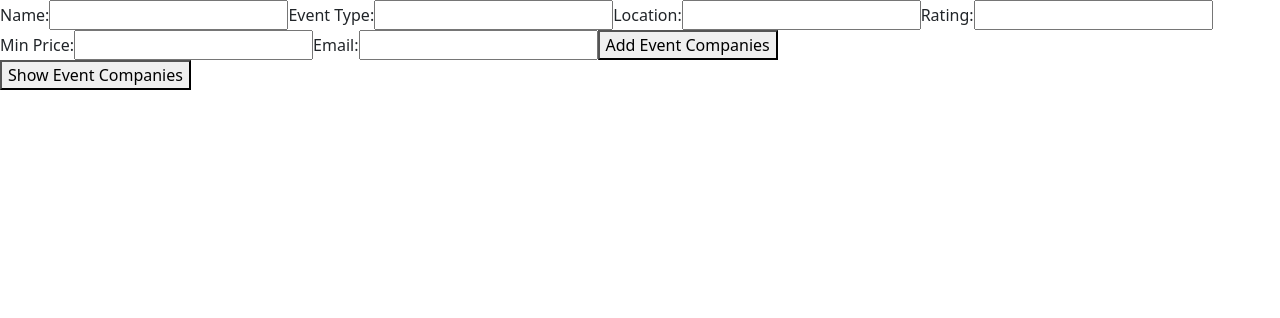
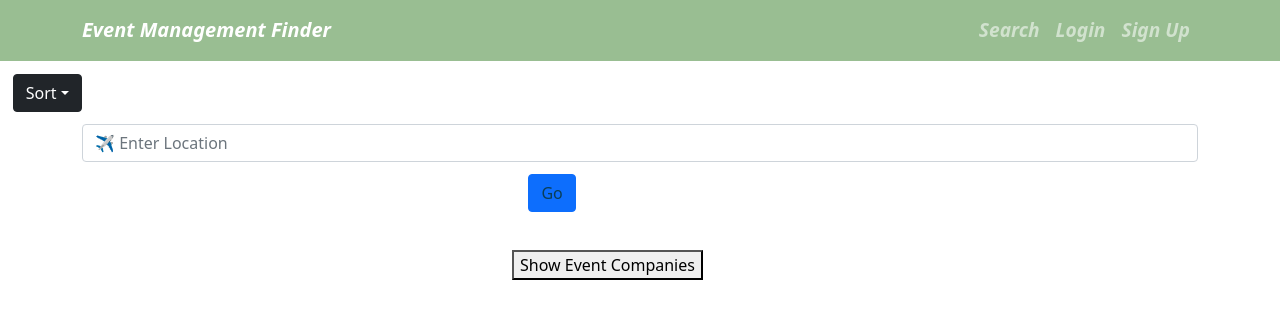
Before and after one commit to ManasaGadepalli/EMHub, a React (Create React App) app in the folder frontend/: page /search in a window 1280 px wide. Shown: the top 318 px of the page. Built offline with nearby package versions, Linux system fonts and the light colour scheme.

Commit message:
Final commit

```diff
--- a/frontend/src/Components/Searchpage/Search.js
+++ b/frontend/src/Components/Searchpage/Search.js
@@ -1,6 +1,12 @@
 //import "./App.css";
 import { useState } from "react";
 import Axios from "axios";
+import { Card } from "react-bootstrap";
+import './styles.css';
+import NavBar from "../Navbar/Navbar";
+import React, { useEffect } from "react";
+import { Dropdown, DropdownButton } from 'react-bootstrap';
+import { Container, Form, Row, Button } from 'react-bootstrap';
 
 function Search() {
     const [comp_name, setName] = useState("");
@@ -9,10 +15,15 @@ function Search() {
     const [rating, setRating] = useState(0);
     const [minprice, setMinPrice] = useState(0);
     const [email, setEmail] = useState("");
+    const [searchBy, setSearchBy] = React.useState('comp_name');
 
     const [newMinPrice, setNewMinPrice] = useState(0);
+    const [searchInput, setSearchInput] = useState(location? location: "")
 
     const [compList, setCompList] = useState([]);
+    const [direction, setDirection] = useState(1)
+
+
 
     const addCompany = () => {
         Axios.post("http://localhost:3001/create", {
@@ -78,90 +89,49 @@ function Search() {
 
     return (
         <div className="App">
-            <div className="information">
-                <label>Name:</label>
-                <input
-                    type="text"
-                    onChange={(event) => {
-                        setName(event.target.value);
-                    }}
-                />
-                <label>Event Type:</label>
-                <input
-                    type="number"
-                    onChange={(event) => {
-                        setType(event.target.value);
-                    }}
-                />
-                <label>Location:</label>
-                <input
-                    type="text"
-                    onChange={(event) => {
-                        setLocation(event.target.value);
-                    }}
-                />
-                <label>Rating:</label>
-                <input
-                    type="text"
-                    onChange={(event) => {
-                        setRating(event.target.value);
-                    }}
-                />
-                <label>Min Price:</label>
-                <input
-                    type="number"
-                    onChange={(event) => {
-                        setMinPrice(event.target.value);
-                    }}
-                />
-                <label>Email:</label>
-                <input
-                    type="text"
-                    onChange={(event) => {
-                        setEmail(event.target.value);
-                    }}
-                />
-                <button onClick={addCompany}>Add Event Companies</button>
-            </div>
+             <NavBar />
+             <div>
+           <DropdownButton className="buttonStyle" title="Sort" variant='dark' >
+            <Dropdown.Item onClick = {() => setDirection(1)}>Low to High</Dropdown.Item>
+            <Dropdown.Item onClick = {() => setDirection(-1)}>High to Low</Dropdown.Item>
+            <Dropdown.Item onClick={(event) => { setSearchBy("event_type")}} >Search by name</Dropdown.Item>
+            <Dropdown.Item onClick={(event) => { setSearchBy("event_type")}} >Rating</Dropdown.Item>
+          </DropdownButton>
+
+            <Container >
+            <Form.Group  controlId='Label'>
+            <Form.Control
+              type='label'
+              onChange={(s) => setSearchInput(s.target.value)}
+              placeholder='✈️ Enter Location' />
+            </Form.Group>
+            <Button className="searchButton"> Go </Button>
+            </Container>
+
+    </div>
             <div className="employees">
-                <button onClick={getCompanies}>Show Event Companies</button>
+
+                <button className="showcompanies"   onClick={getCompanies}>Show Event Companies</button>
 
                 {compList.map((val, key) => {
                     return (
                         <div className="Companies">
-                            <div>
-                                <h3>CompName: {val.comp_name}</h3>
-                                <h3>Event_type: {val.event_type}</h3>
-                                <h3>Location: {val.location}</h3>
-                                <h3>Rating: {val.rating}</h3>
-                                <h3>MinPrice: {val.minprice}</h3>
-                                <h3>Email: {val.email}</h3>
-                            </div>
-                            <div>
-                                <input
-                                    type="text"
-                                    placeholder="2000..."
-                                    onChange={(event) => {
-                                        setNewMinPrice(event.target.value);
-                                    }}
-                                />
-                                <button
-                                    onClick={() => {
-                                        updateMinPrice(val.id);
-                                    }}
-                                >
-                                    {" "}
-                                    Update
-                                </button>
+                            <Card style = {{width: '50vh',margin:'1vh',padding:'1vh',height:'contentfit', marginLeft:'7vh'}}>
+                             <br/>
+                            <Card.Body style = {{color: '#000229', fontSize: '15px',fontFamily: 'Calibri', textAlign:'left',margin:'0vh',padding:'0vh'}}>
+                            <Card.Title style ={{fontWeight:'bold', fontSize:"20px", color: '#0b0b64'}}> {val.comp_name}</Card.Title>
+                                Event_type: {val.event_type}&nbsp;
+                                <br/>
+                                Location: {val.location} &nbsp;
+                                <br/>
+                                MinPrice: ${val.minprice + ""} &nbsp;
+                                 <br/>
+                                 Email: ${val.email + ""} &nbsp;
+                                 <br/>
+                                Rating: {val.rating/10 }/5
+                                 </Card.Body>
+                                </Card>
 
-                                <button
-                                    onClick={() => {
-                                        deleteCompany(val.id);
-                                    }}
-                                >
-                                    Delete
-                                </button>
-                            </div>
                         </div>
                     );
                 })}
--- a/frontend/src/Components/Searchpage/styles.css
+++ b/frontend/src/Components/Searchpage/styles.css
@@ -1,35 +1,25 @@
-.listingContainer {
-    margin-left: 20%;
+.showcompanies{
+    margin: 3%;
+    margin-left: 40%;
 }
 
-.card {
-    flex-direction: row !important;
+.Companies{
+    margin: 0%;
+    margin-left: 30%;
 }
 
-.card img {
-    /* width: 22%;
-    height: auto; */
-    width: 210px;
-    height: 260px;
+.buttonStyle{
+    margin: 1%;
+    margin-left: 1%;
+    margin-top: 1%;
 }
 
-.price {
-    font-size: 30px;
-    color: #095203;
-    float: right;
-    margin-top: 60px;
+.searchButton{
+    margin: "1px";
+    width: "10%";
+    height:'10%';
+    color: #0a3e56;
+    color: '#000000';
+    margin-top: 1%;
+    margin-left: 40%;
 }
-
-.rightSection {
-    float: right;
-}
-
-.sellerName {
-    color: #606060;
-    font-size: 18px;
-    text-align: right;
-}
-
-.addToWatchlist {
-    margin-left: 40%
-}
```
Also changed, not shown: 1 other file (tests, documents, lock files or other folders).
